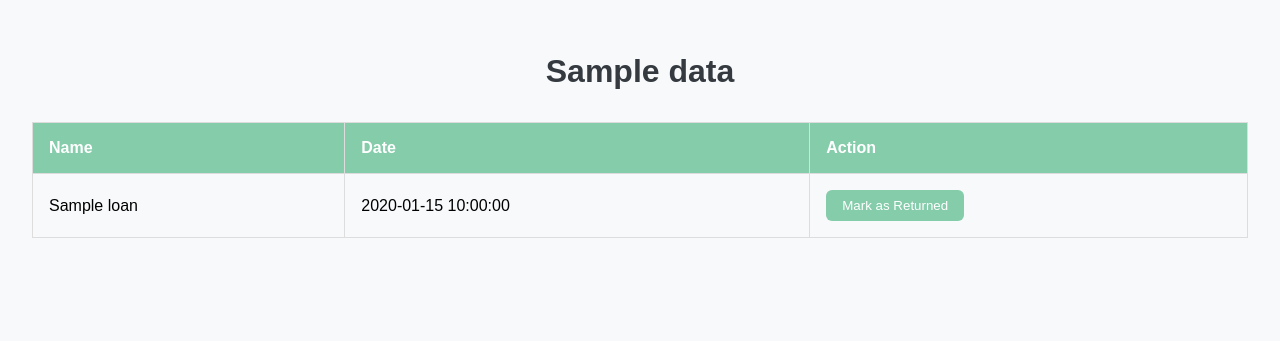
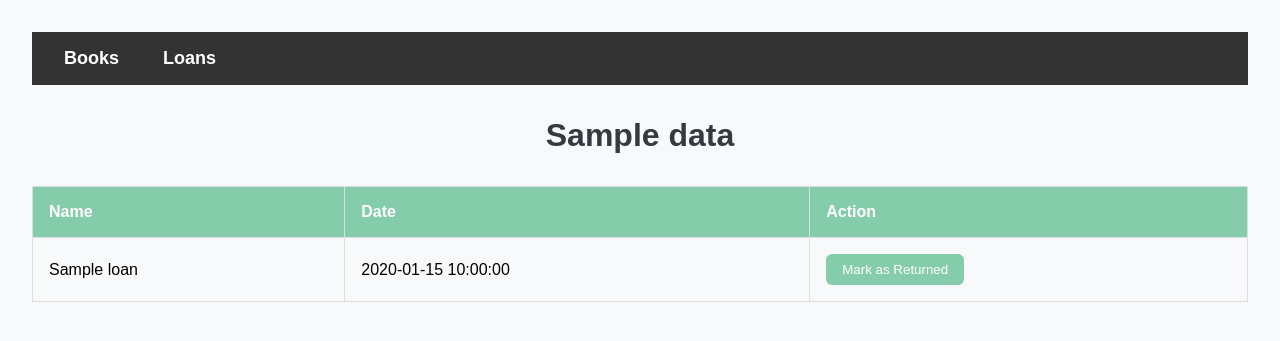
Before and after one commit to loredanade/library, a Flask app: template templates/book-loans.html in a window 1280 px wide. Shown: the top 341 px of the page. Run offline with Flask 3, Linux system fonts and the light colour scheme; the template is opened without the code that fills it: most values are stand-ins (such as "Sample title", 1, 10 or a date in 2020).

Commit message:
feat: add navbar, fix: remove loan

```diff
--- a/app.py
+++ b/app.py
@@ -16,6 +16,17 @@ def add_loan(json_request):
         with db_session:
             Loan(name=name, book=book)
             update_book(book_id, {"available_quantity": book.available_quantity-1})
+            response={"response": "Success"}
+            return response
+    except Exception as e:
+         return {"response": "Fail", "error": str(e)}
+def remove_loan(book_id, loan_id):
+    try:
+        book=Book.get(id=int(book_id))
+        with db_session:
+
+            update_book(book_id, {"available_quantity": book.available_quantity+1})
+            update_loan(loan_id, {"returned_at": datetime.now()})
             response={"response": "Success"}
             return response
     except Exception as e:
@@ -186,10 +197,10 @@ def book_loans(book_id):
     except Exception as e:
         return make_response(jsonify({"response": "Fail", "error": str(e)}), 400)
 
-@app.route('/books/loans/<int:loan_id>', methods=['POST'])
+@app.route('/books/<int:book_id>/loans/<int:loan_id>', methods=['POST'])
 @db_session
-def mark_loan_as_returned( loan_id):
-    response=update_loan(loan_id, {"returned_at": datetime.now()})
+def mark_loan_as_returned(book_id, loan_id):
+    response=remove_loan(book_id,loan_id)
     if response["response"]=="Success":
         return make_response(jsonify(response), 200)
     return make_response(jsonify(response), 400)
--- a/templates/book-loans.html
+++ b/templates/book-loans.html
@@ -14,6 +14,7 @@
       h1 {
         text-align: center;
         color: #343a40;
+        margin-bottom: 2rem;
       }
 
       table {
@@ -22,7 +23,8 @@
         border-collapse: collapse;
       }
 
-      th, td {
+      th,
+      td {
         padding: 1rem;
         text-align: left;
         border: 1px solid #ddd;
@@ -52,6 +54,7 @@
     </style>
   </head>
   <body>
+    {% include 'navbar.html' %}
     <h1>{{ data.title }}</h1>
 
     <table>
@@ -68,8 +71,18 @@
           <td>{{ loan.name }}</td>
           <td>{{ loan.created_at}}</td>
           <td>
-              <form id="loan-form-{{ loan.id }}" method="POST" action="/books/loans/{{ loan.id }}">
-                <button class="action-btn" type="button" onclick="markAsReturned('{{ data.id }}', '{{ loan.id }}')">Mark as Returned</button>
+            <form
+              id="loan-form-{{ loan.id }}"
+              method="POST"
+              action="/books/{{data.id}}/loans/{{ loan.id }}"
+            >
+              <button
+                class="action-btn"
+                type="button"
+                onclick="markAsReturned('{{ data.id }}', '{{ loan.id }}')"
+              >
+                Mark as Returned
+              </button>
             </form>
           </td>
         </tr>
@@ -82,23 +95,23 @@
       const form = document.getElementById(`loan-form-${loanId}`);
 
       fetch(form.action, {
-        method: 'POST',
+        method: "POST",
         headers: {
-          'Content-Type': 'application/json',
+          "Content-Type": "application/json",
         },
       })
-      .then(response => response.json())
-      .then(data => {
-        if (data.response === 'Success') {
-          location.reload()
-          alert('Loan marked as returned');
+        .then((response) => response.json())
+        .then((data) => {
+          if (data.response === "Success") {
+            location.reload();
+            alert("Loan marked as returned");
           } else {
-          alert('Failed to mark as returned');
+            alert("Failed to mark as returned");
           }
         })
-      .catch(error => {
-        console.error('Error:', error);
-        alert('Error marking loan as returned');
+        .catch((error) => {
+          console.error("Error:", error);
+          alert("Error marking loan as returned");
         });
     }
   </script>
--- a/templates/index.html
+++ b/templates/index.html
@@ -14,6 +14,7 @@ body {
     h1 {
       text-align: center;
       color: #343a40;
+    margin-bottom: 2rem;
     }
 
     .card-container {
@@ -194,12 +195,10 @@ label {
 .btn-add-book:hover {
   background-color: #6bb996;
 }
-
-
-
     </style>
   </head>
   <body>
+    {% include 'navbar.html' %}
     <h1>Books</h1>
     <button id="openAddModal" class="btn-add-book">New book</button>
     <div class="card-container">
--- /dev/null
+++ b/templates/navbar.html
@@ -0,0 +1,61 @@
+<!-- navbar.html -->
+<nav>
+    <div class="navbar">
+      <ul>
+        <li><a href="/">Books</a></li>
+        <li><a href="/loans">Loans</a></li>
+      </ul>
+    </div>
+  </nav>
+
+  <style>
+
+  .navbar {
+    background-color: #333;
+    overflow: hidden;
+    padding: 1rem 2rem;
+    margin-bottom: 2rem;
+
+  }
+
+  .navbar a {
+    color: white;
+    text-decoration: none;
+    margin-right: 1.5rem;
+    font-weight: bold;
+    text-decoration: none;
+      color: white;
+      font-size: 18px;
+      font-weight: bold;
+  }
+
+  .navbar a:hover {
+    text-decoration: underline;
+    color: #84ccaa;
+  }
+
+    ul {
+      list-style: none;
+      padding: 0;
+      display: flex;
+      justify-content: flex-start;
+      margin: 0;
+    }
+
+    li {
+      margin-right: 20px;
+    }
+
+
+    /* Responsivnost */
+    @media (max-width: 768px) {
+      ul {
+        flex-direction: column;
+        align-items: center;
+      }
+      li {
+        margin-right: 0;
+        margin-bottom: 10px;
+      }
+    }
+  </style>
```
Lines whose indentation alone changed are shown as unchanged.
